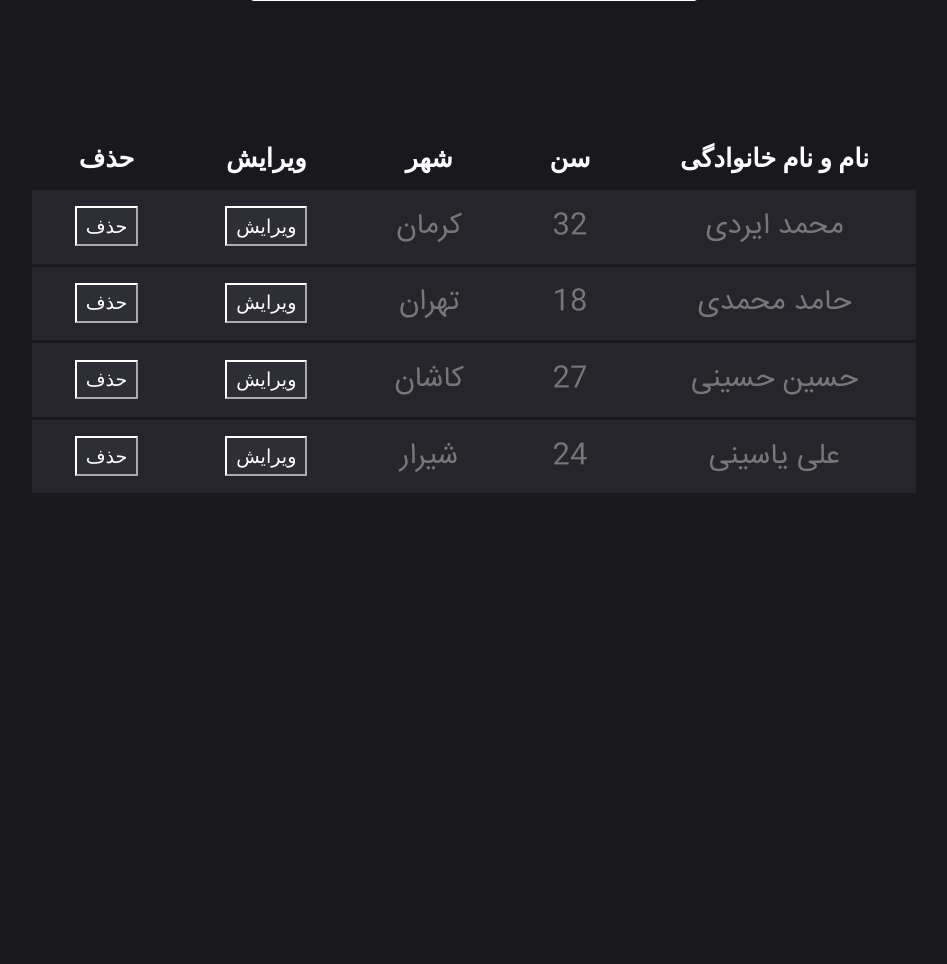
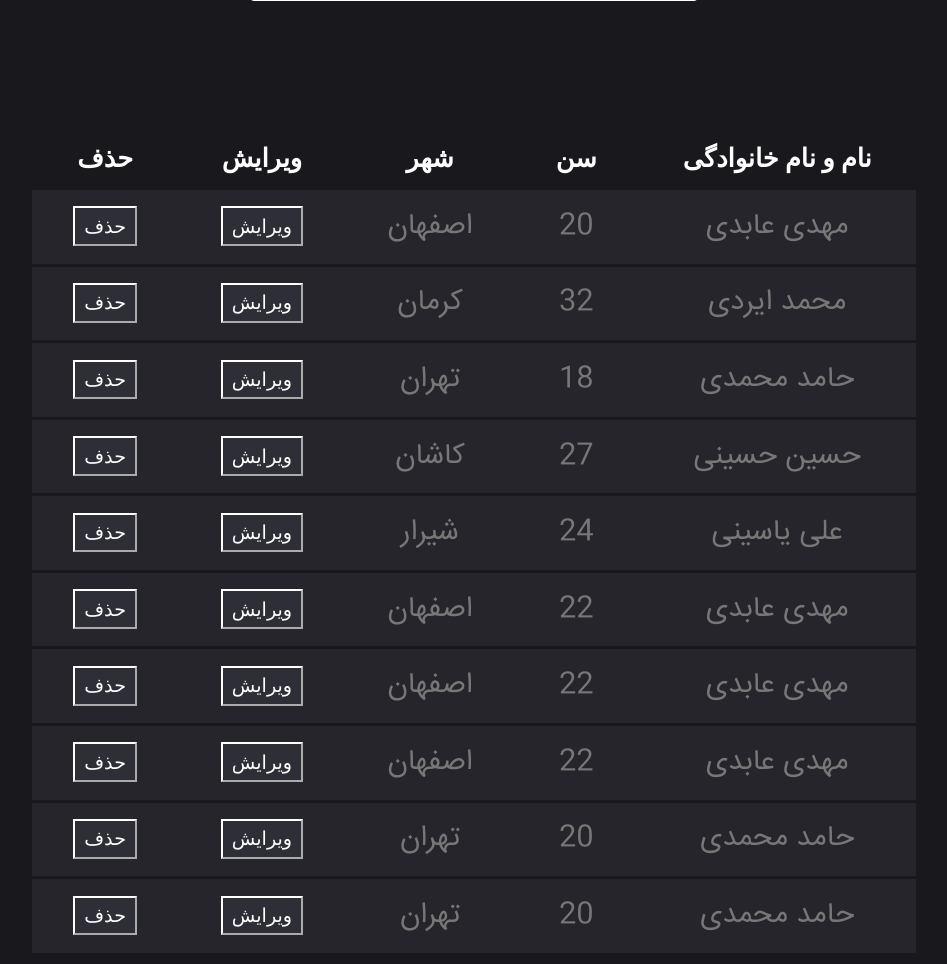
Before and after one commit to SevenDark7/UsersList, a PHP site: page /index.php in a window 1280 px wide. Shown: the part 334-1298 px from the top of the page, without its empty margins (166-1113 px from the left). Before the commit the page ends 827 px from the top, so only its background shows below. Run offline with PHP 8.4, Linux system fonts and the light colour scheme; some web fonts are replaced.

Commit message:
work on edit event

```diff
--- a/csv/users.csv
+++ b/csv/users.csv
@@ -1,4 +1,10 @@
+1,"مهدی عابدی",20,اصفهان
 2,"محمد ایزدی",32,کرمان
 3,"حامد محمدی",18,تهران
 4,"حسین حسینی",27,کاشان
 5,"علی یاسینی",24,شیراز
+6,"مهدی عابدی",22,اصفهان
+7,"مهدی عابدی",22,اصفهان
+8,"مهدی عابدی",22,اصفهان
+9,"حامد محمدی",20,تهران
+10,"حامد محمدی",20,تهران
```
Also changed, not shown: index.php (+40 -11 lines).
